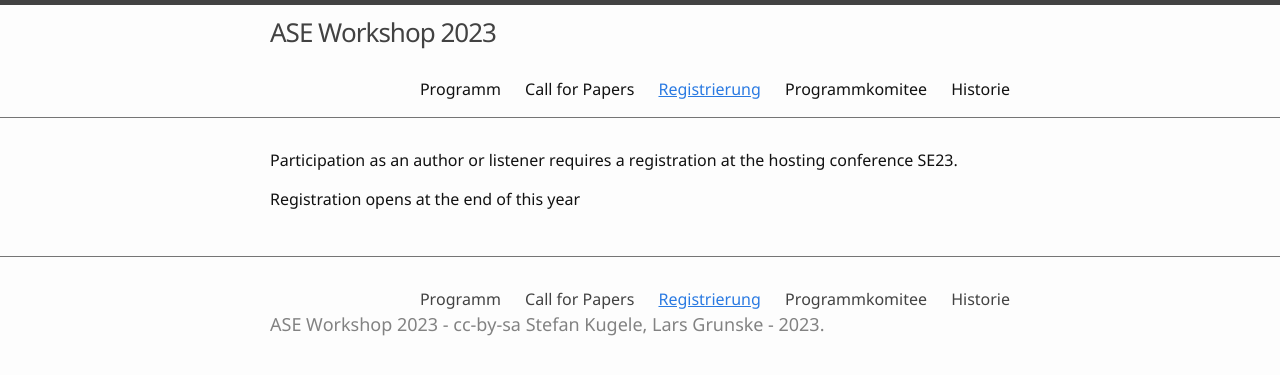
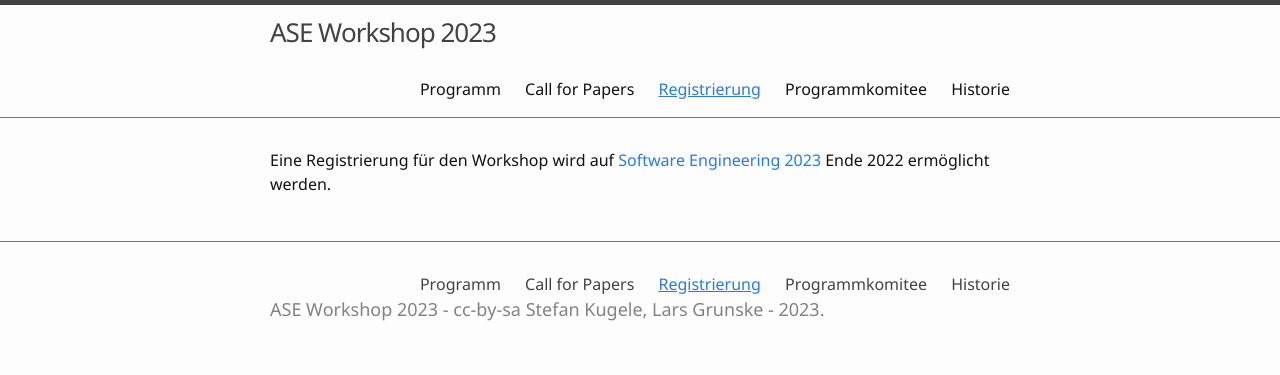
Before and after one commit to ASE-Workshop/2023, a Jekyll site: the page built from 1-registrierung.md, in a window 1280 px wide. Shown: the top 375 px of the page. Built offline with Jekyll 4.4.1, drawn with Linux system fonts in a browser that asks for light colours.

Commit message:
Update 1-registrierung.md

```diff
--- a/1-registrierung.md
+++ b/1-registrierung.md
@@ -3,6 +3,4 @@ title: Registrierung
 nav: true
 ---
 
-Participation as an author or listener requires a registration at the hosting conference SE23.
-
-Registration opens at the end of this year
+Eine Registrierung für den Workshop wird auf [Software Engineering 2023](https://www.se-2023.de/)  Ende 2022 ermöglicht werden.
```
